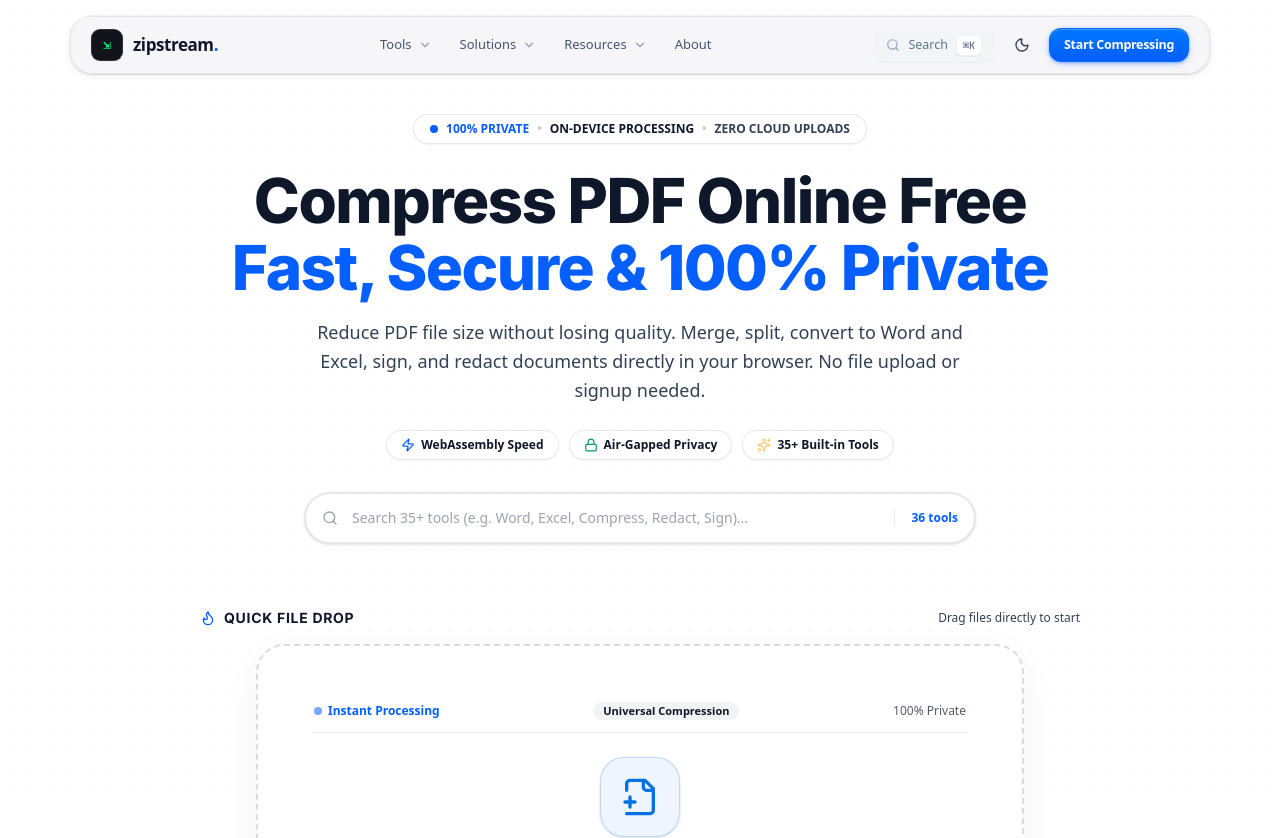
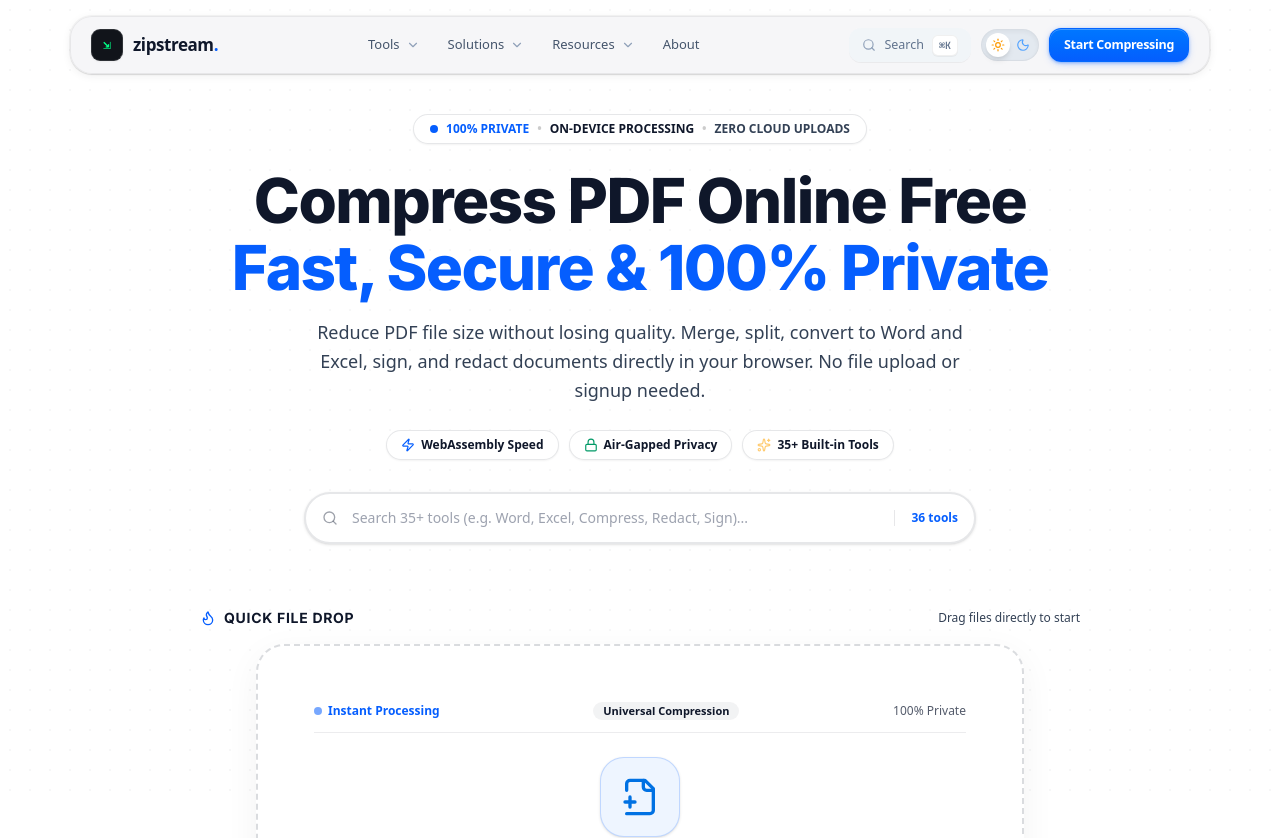
Before and after one commit to Pranjalwork1/ZipStreamCompression, a React (Vite) app: page / in a window 1280 px wide. Shown: the top 838 px of the page. Built offline with nearby package versions, Linux system fonts and the light colour scheme.

Commit message:
feat(theme): make light mode default and introduce interactive modern dark mode toggle switches in navbar and footer

```diff
--- a/src/App.tsx
+++ b/src/App.tsx
@@ -24,6 +24,8 @@ import { prepareFileInfo } from './utils/fileInfo';
 import {
   Lock,
   Shield,
+  Sun,
+  Moon,
 } from 'lucide-react';
 
 const BatchProcessingView = lazy(() => import('./components/BatchProcessingView').then(module => ({ default: module.BatchProcessingView })));
@@ -177,15 +179,17 @@ function toolFromPath(path: string): ToolMode | null {
 export default function App() {
   const [theme, setTheme] = useState<'light' | 'dark'>(() => {
     try {
-      const saved = localStorage.getItem('zipstream-theme');
-      if (saved === 'dark' || saved === 'light') return saved;
-      if (typeof window !== 'undefined' && window.matchMedia && window.matchMedia('(prefers-color-scheme: light)').matches) {
-        return 'light';
+      const explicit = localStorage.getItem('zipstream-theme-v2');
+      if (explicit === 'dark' || explicit === 'light') {
+        return explicit;
       }
+      // Default to light mode
+      localStorage.setItem('zipstream-theme-v2', 'light');
+      localStorage.setItem('zipstream-theme', 'light');
     } catch {
       // fallback
     }
-    return 'dark';
+    return 'light';
   });
 
   const [currentPath, setCurrentPath] = useState<string>(() => {
@@ -289,6 +293,7 @@ export default function App() {
       } else {
         document.documentElement.classList.remove('dark');
       }
+      localStorage.setItem('zipstream-theme-v2', theme);
       localStorage.setItem('zipstream-theme', theme);
     } catch {
       // ignore storage error
@@ -1253,6 +1258,29 @@ export default function App() {
               </span>
             </div>
 
+            {/* Footer Theme Toggle Switch */}
+            <button
+              type="button"
+              onClick={toggleTheme}
+              role="switch"
+              aria-checked={theme === 'dark'}
+              title={theme === 'dark' ? "Switch to Light Mode" : "Switch to Dark Mode"}
+              aria-label={theme === 'dark' ? "Switch to Light Mode" : "Switch to Dark Mode"}
+              className="inline-flex items-center gap-2 px-3 py-1.5 rounded-full bg-black/5 dark:bg-white/10 hover:bg-black/10 dark:hover:bg-white/15 text-xs font-semibold text-[#0C162C] dark:text-white transition-all cursor-pointer border border-black/5 dark:border-white/10 shadow-2xs"
+            >
+              {theme === 'dark' ? (
+                <>
+                  <Sun className="w-3.5 h-3.5 text-amber-400" />
+                  <span>Light Mode</span>
+                </>
+              ) : (
+                <>
+                  <Moon className="w-3.5 h-3.5 text-slate-700" />
+                  <span>Dark Mode</span>
+                </>
+              )}
+            </button>
+
             {/* Social Media Links */}
             <div className="flex items-center gap-2" aria-label="Social Media Links">
               <a
--- a/src/components/Navbar.tsx
+++ b/src/components/Navbar.tsx
@@ -564,21 +564,38 @@ export const Navbar: React.FC<NavbarProps> = ({
             </button>
           )}
 
-          {/* Subtle Theme Toggle Button */}
+          {/* Dedicated Modern SaaS Dark Mode Toggle Switch */}
           {onToggleTheme && (
             <button
               id="nav-theme-toggle-btn"
               type="button"
               onClick={onToggleTheme}
-              className="flex items-center justify-center w-8.5 h-8.5 rounded-[12px] text-slate-600 dark:text-slate-300 hover:text-slate-900 dark:hover:text-white hover:bg-slate-100 dark:hover:bg-white/[0.08] transition-colors cursor-pointer shrink-0"
-              title={`Switch to ${isDark ? 'Light' : 'Dark'} Mode`}
-              aria-label={`Switch to ${isDark ? 'Light' : 'Dark'} Mode`}
+              role="switch"
+              aria-checked={isDark}
+              title={isDark ? "Switch to Light Mode" : "Switch to Dark Mode"}
+              aria-label={isDark ? "Switch to Light Mode" : "Switch to Dark Mode"}
+              className="group relative inline-flex h-8 w-[58px] items-center rounded-full bg-slate-200/90 dark:bg-white/15 p-1 transition-all duration-200 hover:bg-slate-300/80 dark:hover:bg-white/20 cursor-pointer shrink-0 border border-black/5 dark:border-white/10 shadow-inner"
+            >
+              {/* Background Sun/Moon Track Icons */}
+              <span className="absolute left-2 flex items-center justify-center text-amber-500 pointer-events-none transition-opacity duration-200">
+                <Sun className="w-3.5 h-3.5" />
+              </span>
+              <span className="absolute right-2 flex items-center justify-center text-blue-400 pointer-events-none transition-opacity duration-200">
+                <Moon className="w-3.5 h-3.5" />
+              </span>
+
+              {/* Smooth Gliding Thumb Knob */}
+              <span
+                className={`inline-flex items-center justify-center w-6 h-6 rounded-full bg-white dark:bg-[#0C162C] shadow-md transform transition-transform duration-200 ease-out z-10 ${
+                  isDark ? 'translate-x-[26px]' : 'translate-x-0'
+                }`}
               >
                 {isDark ? (
-                <Sun className="w-4 h-4 text-amber-400" />
+                  <Moon className="w-3.5 h-3.5 text-blue-400" />
                 ) : (
-                <Moon className="w-4 h-4 text-slate-700" />
+                  <Sun className="w-3.5 h-3.5 text-amber-500" />
                 )}
+              </span>
             </button>
           )}
 
@@ -772,28 +789,59 @@ export const Navbar: React.FC<NavbarProps> = ({
                 <ArrowRight className="w-3.5 h-3.5 text-slate-400" />
               </button>
 
-              {/* Mobile Actions: Theme & Primary CTA */}
-              <div className="pt-1.5 flex items-center gap-2">
+              {/* Mobile Actions: Dark Mode Toggle */}
+              <div className="pt-2 flex items-center justify-between p-3 rounded-xl bg-slate-100/70 dark:bg-white/[0.04] border border-black/[0.04] dark:border-white/[0.06]">
+                <div className="flex items-center gap-2">
+                  {isDark ? (
+                    <Moon className="w-4 h-4 text-blue-400" />
+                  ) : (
+                    <Sun className="w-4 h-4 text-amber-500" />
+                  )}
+                  <span className="text-xs font-semibold text-slate-800 dark:text-slate-200">
+                    {isDark ? 'Dark Mode' : 'Light Mode'}
+                  </span>
+                </div>
+
                 {onToggleTheme && (
                   <button
                     type="button"
                     onClick={onToggleTheme}
-                    className="flex-1 flex items-center justify-center gap-1.5 h-10 rounded-xl bg-slate-100 dark:bg-white/[0.06] text-slate-700 dark:text-slate-200 font-medium text-xs border border-black/[0.04] dark:border-white/[0.06]"
+                    role="switch"
+                    aria-checked={isDark}
+                    title={isDark ? "Switch to Light Mode" : "Switch to Dark Mode"}
+                    aria-label={isDark ? "Switch to Light Mode" : "Switch to Dark Mode"}
+                    className="relative inline-flex h-7 w-[52px] items-center rounded-full bg-slate-200 dark:bg-white/15 p-0.5 transition-colors cursor-pointer border border-black/5 dark:border-white/10"
                   >
-                    {isDark ? <Sun className="w-3.5 h-3.5 text-amber-400" /> : <Moon className="w-3.5 h-3.5 text-slate-700" />}
-                    <span>{isDark ? 'Light' : 'Dark'}</span>
+                    <span className="absolute left-1.5 text-amber-500 pointer-events-none">
+                      <Sun className="w-3 h-3" />
+                    </span>
+                    <span className="absolute right-1.5 text-blue-400 pointer-events-none">
+                      <Moon className="w-3 h-3" />
+                    </span>
+                    <span
+                      className={`inline-flex items-center justify-center w-5 h-5 rounded-full bg-white dark:bg-[#0C162C] shadow-sm transform transition-transform duration-200 ${
+                        isDark ? 'translate-x-[25px]' : 'translate-x-0'
+                      }`}
+                    >
+                      {isDark ? (
+                        <Moon className="w-3 h-3 text-blue-400" />
+                      ) : (
+                        <Sun className="w-3 h-3 text-amber-500" />
+                      )}
+                    </span>
                   </button>
                 )}
+              </div>
 
+              {/* Mobile Primary Action Button */}
               <button
                 type="button"
                 onClick={handlePrimaryCta}
-                  className="flex-1 h-10 rounded-xl bg-gradient-to-b from-[#0077ff] to-[#055efe] text-white font-semibold text-xs shadow-sm shadow-[#055efe]/30"
+                className="w-full h-11 rounded-xl bg-gradient-to-b from-[#0077ff] to-[#055efe] hover:from-[#006ee6] hover:to-[#0452e0] text-white font-bold text-xs shadow-md shadow-[#055efe]/25 flex items-center justify-center gap-1.5 transition-all cursor-pointer"
               >
-                  <span>{isHomepage ? 'Start Free' : 'Home'}</span>
+                <span>{isHomepage ? 'Start Compressing Free' : 'Back to All Tools'}</span>
+                <ArrowRight className="w-3.5 h-3.5" />
               </button>
-              </div>
-
             </div>
           </div>
         )}
```
Lines whose indentation alone changed are shown as unchanged.
